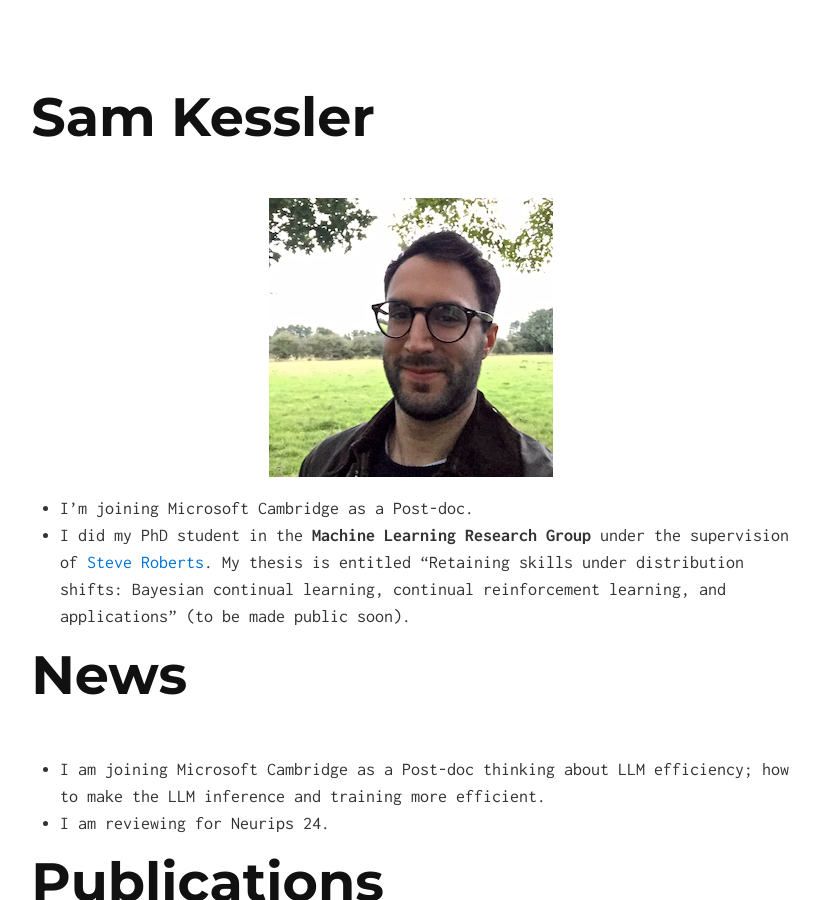
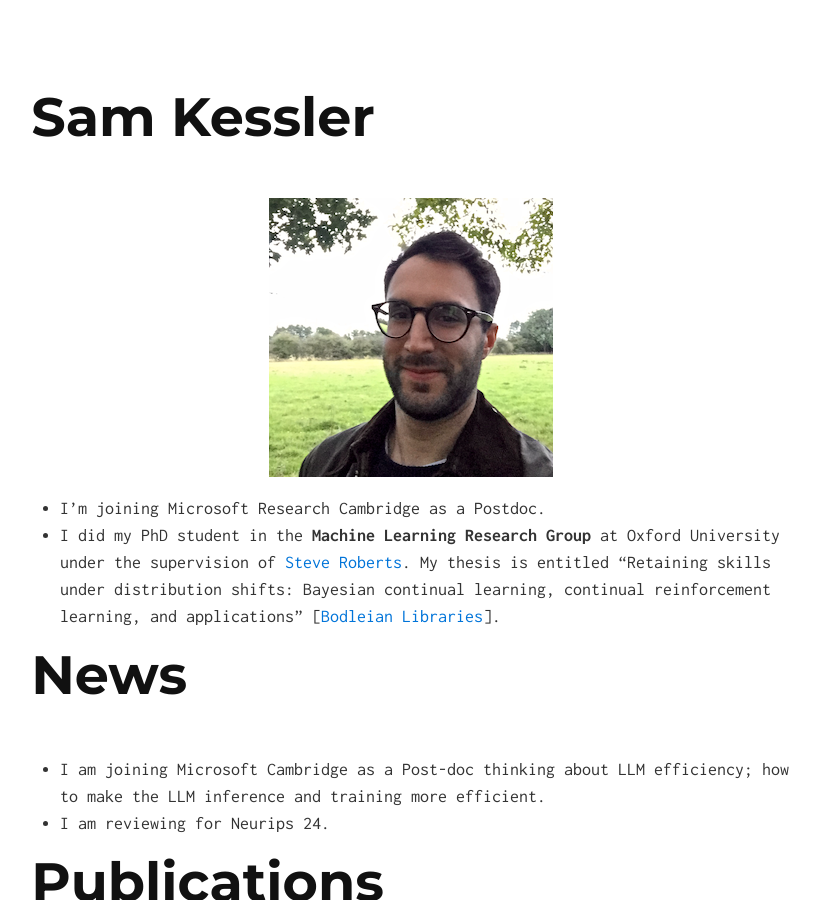
Before and after one commit to skezle/skezle.github.io, a Jekyll site: the page built from index.md, in a window 1280 px wide and 900 px high. Shown: the whole window, without its empty margins (229-1049 px from the left). Built offline with Jekyll 4.4.1, drawn with Linux system fonts in a browser that asks for light colours; some of the changed text lies outside the part shown.

Commit message:
Revise affiliation and contact details in index.md
Updated affiliation and contact information.

```diff
--- a/index.md
+++ b/index.md
@@ -4,9 +4,9 @@ layout: default
 
 ![Sam Kessler](https://raw.github.com/skezle/skezle.github.io/master/_assets/me.png "me")
 
-* I'm joining Microsoft Cambridge as a Post-doc.
-* I did my PhD student in the **Machine Learning Research Group** under
- the supervision of [Steve Roberts](https://www.robots.ox.ac.uk/~sjrob/). My thesis is entitled "Retaining skills under distribution shifts: Bayesian continual learning, continual reinforcement learning, and applications" (to be made public soon).
+* I'm joining Microsoft Research Cambridge as a Postdoc.
+* I did my PhD student in the **Machine Learning Research Group** at Oxford University under
+ the supervision of [Steve Roberts](https://www.robots.ox.ac.uk/~sjrob/). My thesis is entitled "Retaining skills under distribution shifts: Bayesian continual learning, continual reinforcement learning, and applications" \[[Bodleian Libraries](https://ora.ox.ac.uk/objects/uuid:1cc28a34-f746-48ce-879e-77d15b9ea4a0)].
 
 # News
 
```
Also changed, not shown: other parts of index.md (+1 -1 lines).
